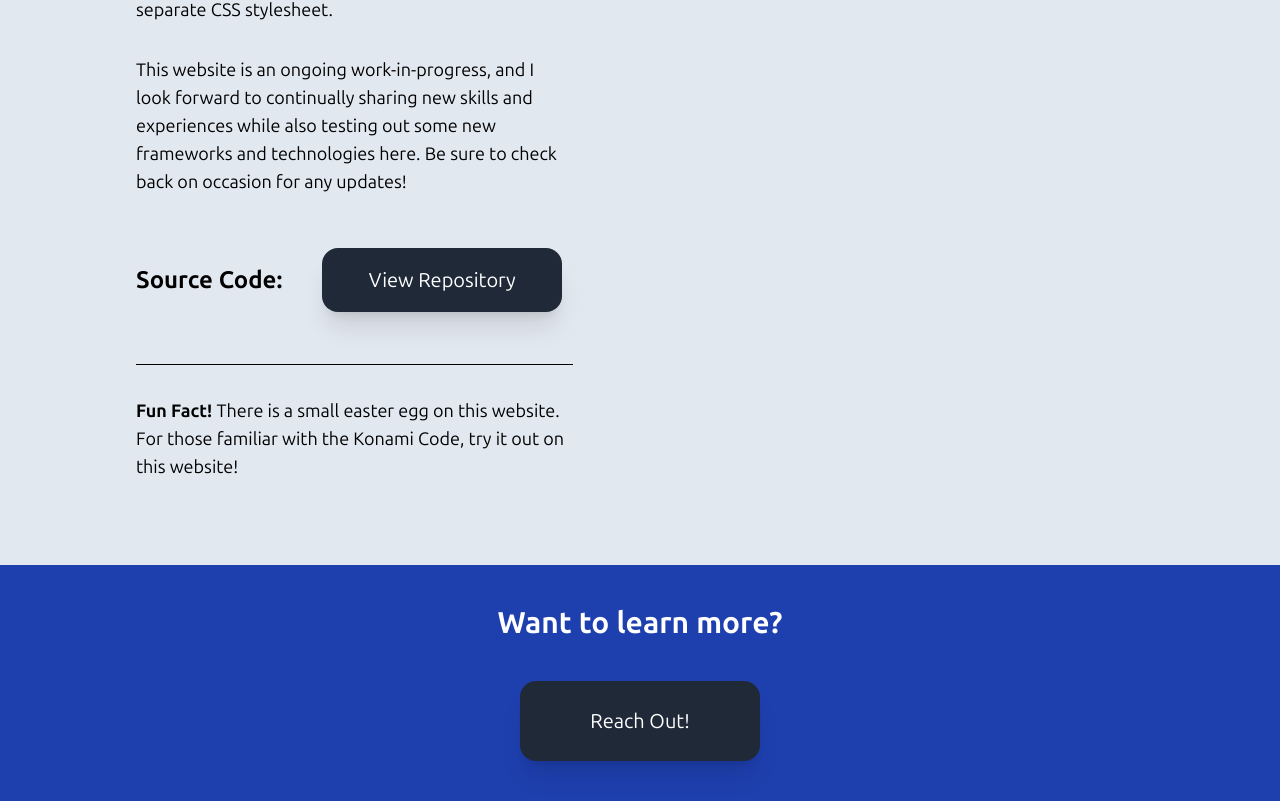
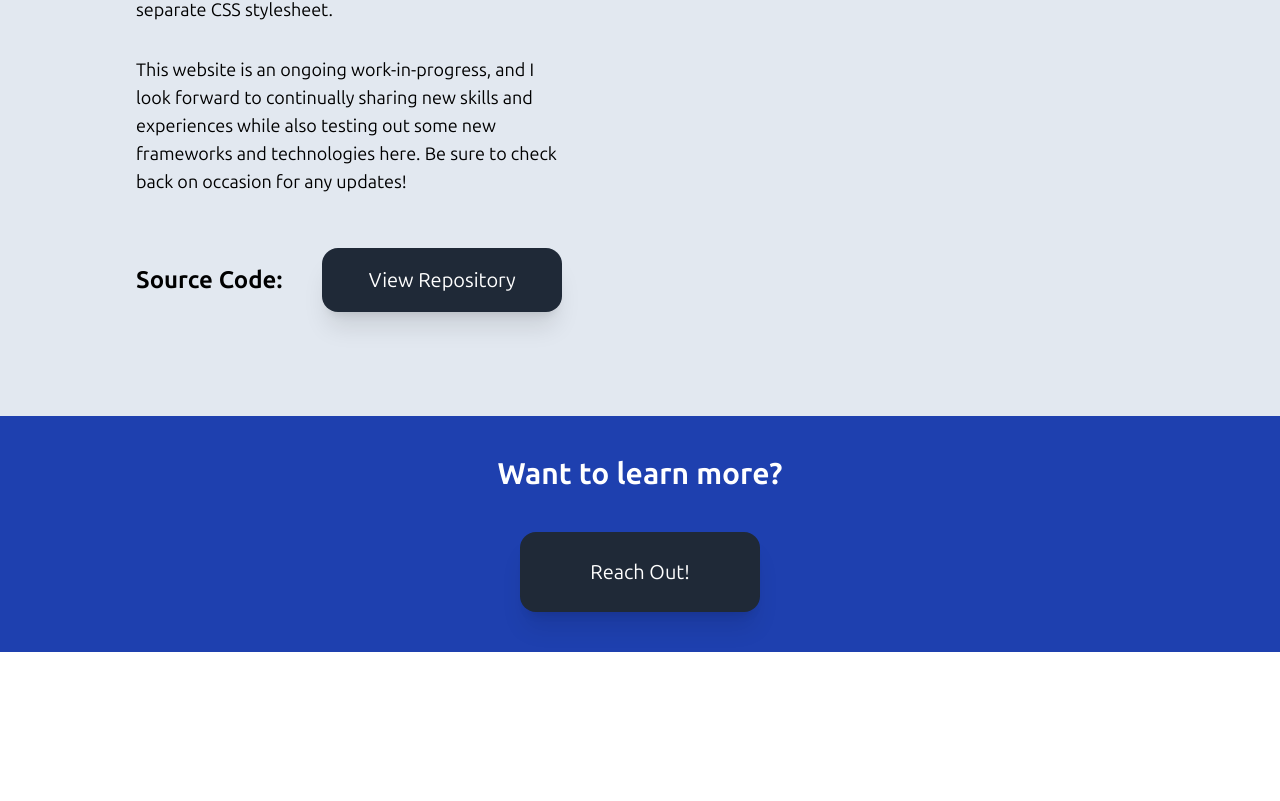
Before and after one commit to jakegustin/personal-website, a Vue app: page /projects/portfolio in a window 1280 px wide. Shown: the part 1636-2437 px from the top of the page. After the commit the page ends 2288 px from the top, so only its background shows below. Built offline with nearby package versions, Linux system fonts and the light colour scheme.

Commit message:
minor changes

```diff
--- a/src/App.vue
+++ b/src/App.vue
@@ -1,17 +1,31 @@
 <script>
 import DesktopNavbar from "./components/DesktopNavbar.vue";
 import MobileNavbar from "./components/MobileNavbar.vue";
+// import Loader from "./Loader.vue";
 import { RouterView } from "vue-router";
+
+const konamiCode = ['ArrowUp', 'ArrowUp', 'ArrowDown', 'ArrowDown', 'ArrowLeft', 'ArrowRight', 'ArrowLeft', 'ArrowRight', 'KeyB', 'KeyA'];
+  let input = [];
+
+  document.addEventListener('keydown', function(event) {
+      input.push(event.code);
+      input = input.slice(-konamiCode.length); // Keep the last N inputs
+
+      if (input.join('') === konamiCode.join('')) {
+          alert('You unlocked a secret! 🎉');
+      }
+  });
 
 export default {
     components: {
       DesktopNavbar,
-      MobileNavbar
+      MobileNavbar,
     }
 }
 </script>
 
 <template>
+  <!--<Loader/>-->
   <div class="bg-slate-200 dark:bg-slate-800 text-black dark:text-white min-h-screen relative sm:pt-0 transition-colors duration-300 ease-in-out">
     <DesktopNavbar class="hidden md:block"/>
     <MobileNavbar class="md:hidden"/>
--- a/src/views/Jade.vue
+++ b/src/views/Jade.vue
@@ -84,7 +84,7 @@ export default {
                     much room for improvement in the future.
                   </p>
                   <br/>
-                  <div class="flex flex-wrap items-center gap-x-10 gap-y-5 pb-5">
+                  <div class="flex flex-wrap items-center gap-x-10 gap-y-5">
                     <p class="font-bold text-2xl">Source Code: </p>
                     <ExternalLinkButton link="https://www.github.com/jakegustin/jade"/>
                   </div>
--- a/src/views/Portfolio.vue
+++ b/src/views/Portfolio.vue
@@ -86,10 +86,6 @@ export default {
                     <ExternalLinkButton link="https://www.github.com/jakegustin/personal-website"/>
                   </div>
                   <br/>
-                  <hr class="border-black"/>
-                  <p class="pt-5 pb-5"><span class="font-bold">Fun Fact! </span>There is a small easter egg on this website.
-                    For those familiar with the Konami Code, try it out on this website!
-                  </p>
                 </div>
               </div>
               <div class="flex flex-col gap-y-20 items-center w-11/12 mx-auto">
```
